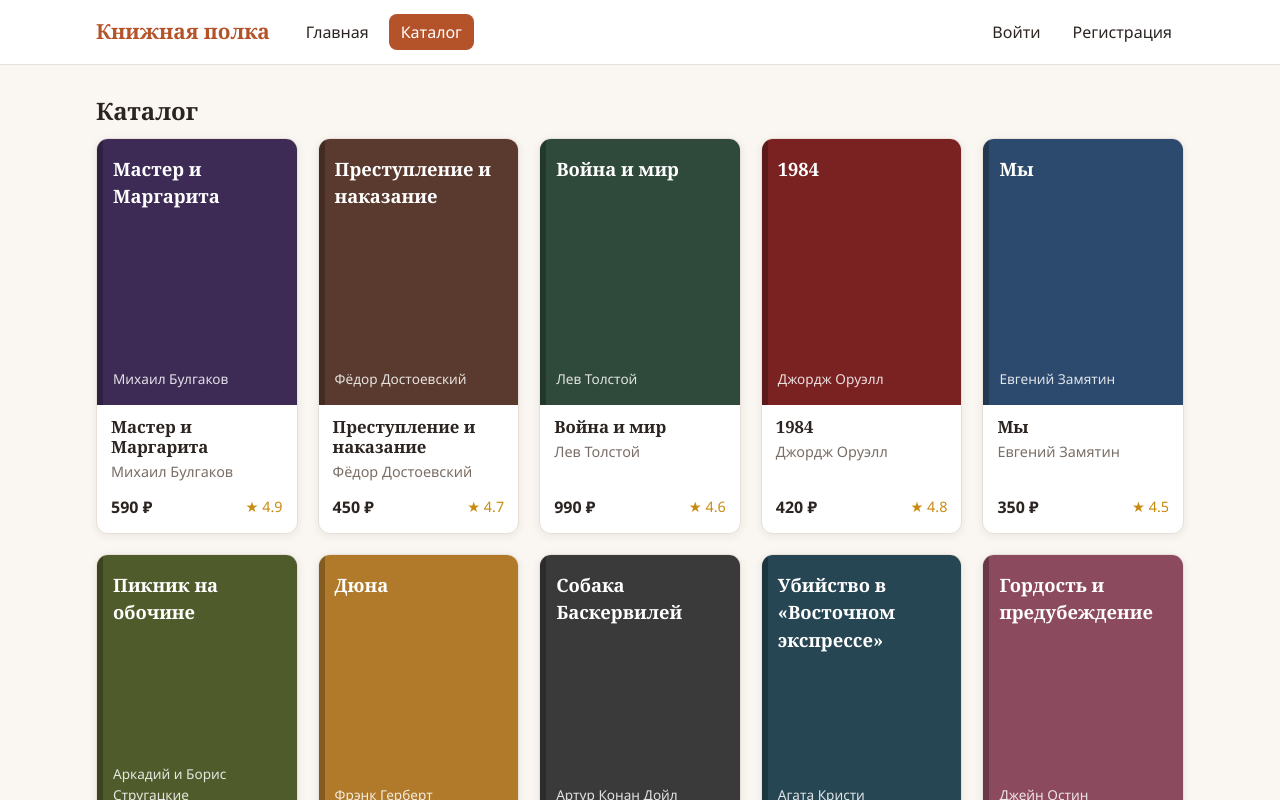
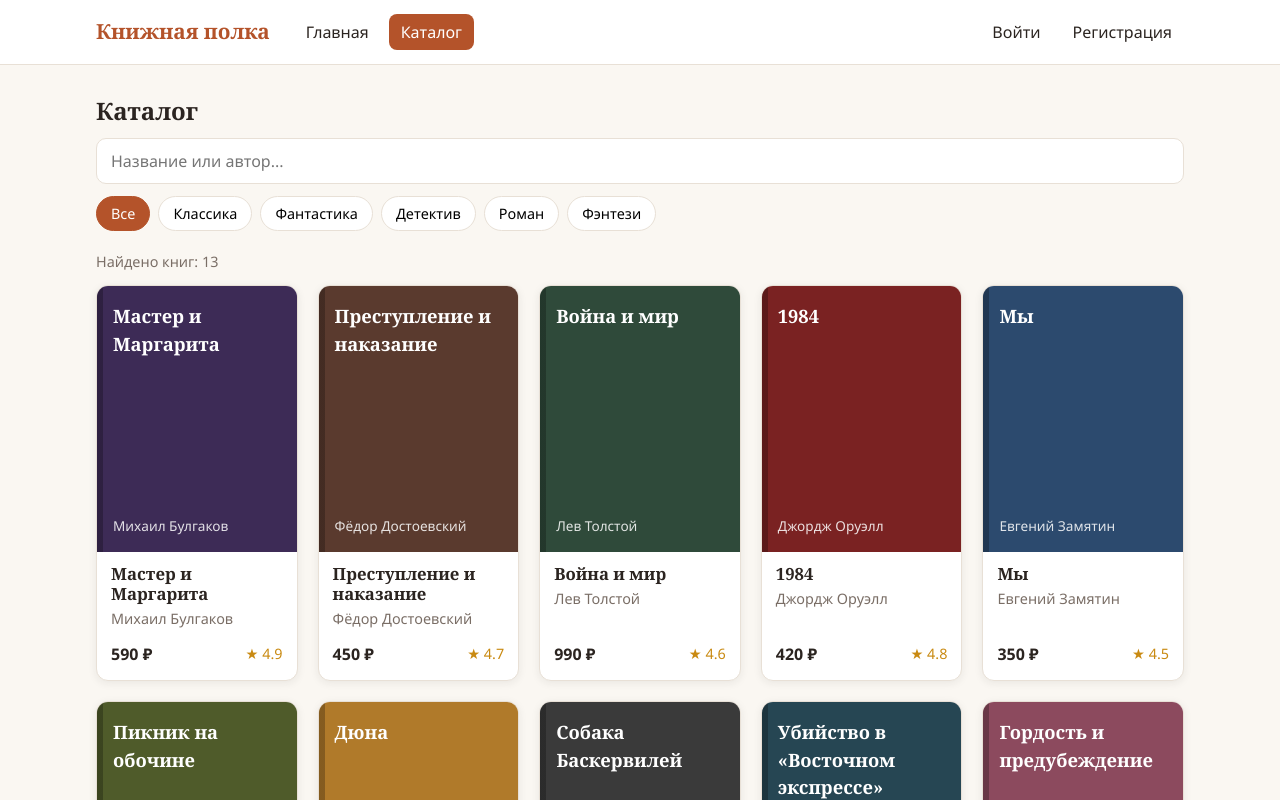
Before and after one commit to refaxD/RKSI_homework, a React (Vite) app: page /catalog in a window 1280 px wide. Shown: the top 800 px of the page. Built offline with nearby package versions, Linux system fonts and the light colour scheme.

Commit message:
feat: add search and genre filter to catalog

```diff
--- /dev/null
+++ b/src/components/GenreFilter.jsx
@@ -0,0 +1,20 @@
+function GenreFilter({ genres, selected, onSelect }) {
+  const options = ["Все", ...genres];
+
+  return (
+    <div className="chips">
+      {options.map((genre) => (
+        <button
+          key={genre}
+          type="button"
+          className={genre === selected ? "chip chip--active" : "chip"}
+          onClick={() => onSelect(genre)}
+        >
+          {genre}
+        </button>
+      ))}
+    </div>
+  );
+}
+
+export default GenreFilter;
--- /dev/null
+++ b/src/components/SearchBar.jsx
@@ -0,0 +1,13 @@
+function SearchBar({ value, onChange }) {
+  return (
+    <input
+      type="search"
+      className="search"
+      placeholder="Название или автор..."
+      value={value}
+      onChange={(event) => onChange(event.target.value)}
+    />
+  );
+}
+
+export default SearchBar;
--- a/src/index.css
+++ b/src/index.css
@@ -301,3 +301,61 @@ img {
     transform: rotate(360deg);
   }
 }
+
+.filters {
+  display: flex;
+  flex-direction: column;
+  gap: 12px;
+  margin-bottom: 20px;
+}
+
+.search,
+.field__input {
+  width: 100%;
+  padding: 10px 14px;
+  border: 1px solid var(--border);
+  border-radius: 10px;
+  font: inherit;
+  background: var(--surface);
+  transition: border-color 0.2s, box-shadow 0.2s;
+}
+
+.search:focus,
+.field__input:focus {
+  outline: none;
+  border-color: var(--accent);
+  box-shadow: 0 0 0 3px var(--accent-soft);
+}
+
+.chips {
+  display: flex;
+  flex-wrap: wrap;
+  gap: 8px;
+}
+
+.chip {
+  padding: 6px 14px;
+  border: 1px solid var(--border);
+  border-radius: 999px;
+  background: var(--surface);
+  font: inherit;
+  font-size: 0.9rem;
+  cursor: pointer;
+  transition: background 0.2s, color 0.2s, border-color 0.2s;
+}
+
+.chip:hover {
+  border-color: var(--accent);
+}
+
+.chip--active {
+  background: var(--accent);
+  border-color: var(--accent);
+  color: #fff;
+}
+
+.found {
+  margin: 0 0 12px;
+  color: var(--muted);
+  font-size: 0.9rem;
+}
--- a/src/pages/Catalog.jsx
+++ b/src/pages/Catalog.jsx
@@ -1,11 +1,15 @@
 import { useState, useEffect } from "react";
-import { fetchBooks } from "../data/books";
+import { fetchBooks, genres } from "../data/books";
 import BookList from "../components/BookList";
 import Loader from "../components/Loader";
+import SearchBar from "../components/SearchBar";
+import GenreFilter from "../components/GenreFilter";
 
 function Catalog() {
   const [books, setBooks] = useState([]);
   const [isLoading, setIsLoading] = useState(true);
+  const [query, setQuery] = useState("");
+  const [genre, setGenre] = useState("Все");
 
   useEffect(() => {
     // Флаг нужен, чтобы не обновлять состояние, если страницу уже закрыли до окончания загрузки
@@ -23,10 +27,32 @@ function Catalog() {
     };
   }, []);
 
+  // Отдельно список не храним: он пересчитывается из книг, поиска и жанра на каждом рендере
+  const search = query.trim().toLowerCase();
+  const visibleBooks = books.filter((book) => {
+    const matchesGenre = genre === "Все" || book.genre === genre;
+    const matchesSearch =
+      book.title.toLowerCase().includes(search) || book.author.toLowerCase().includes(search);
+    return matchesGenre && matchesSearch;
+  });
+
   return (
     <section className="page">
       <h1>Каталог</h1>
-      {isLoading ? <Loader text="Загружаем книги..." /> : <BookList books={books} />}
+
+      <div className="filters">
+        <SearchBar value={query} onChange={setQuery} />
+        <GenreFilter genres={genres} selected={genre} onSelect={setGenre} />
+      </div>
+
+      {isLoading ? (
+        <Loader text="Загружаем книги..." />
+      ) : (
+        <>
+          <p className="found">Найдено книг: {visibleBooks.length}</p>
+          <BookList books={visibleBooks} emptyText="По вашему запросу ничего не найдено" />
+        </>
+      )}
     </section>
   );
 }
```
